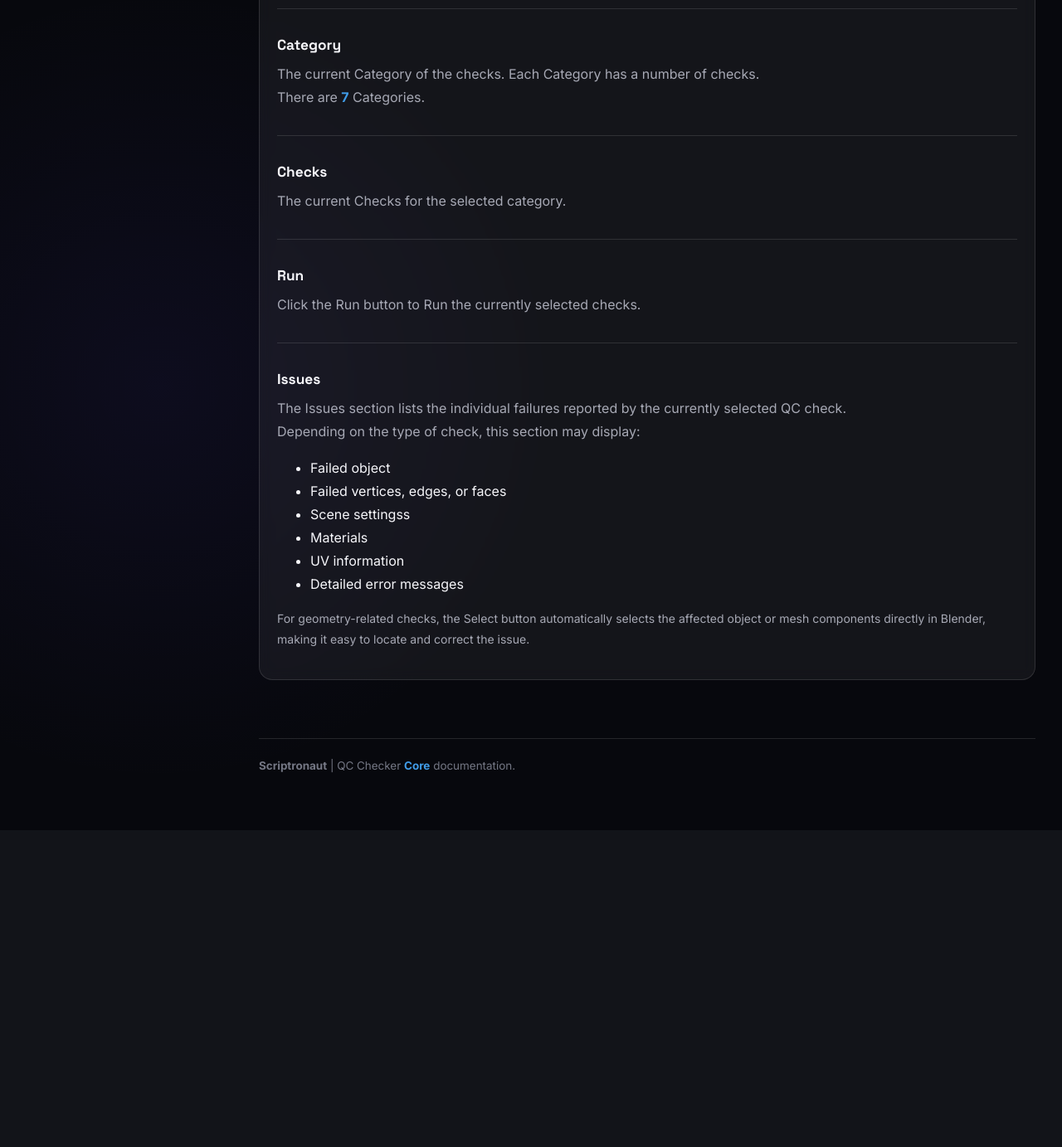
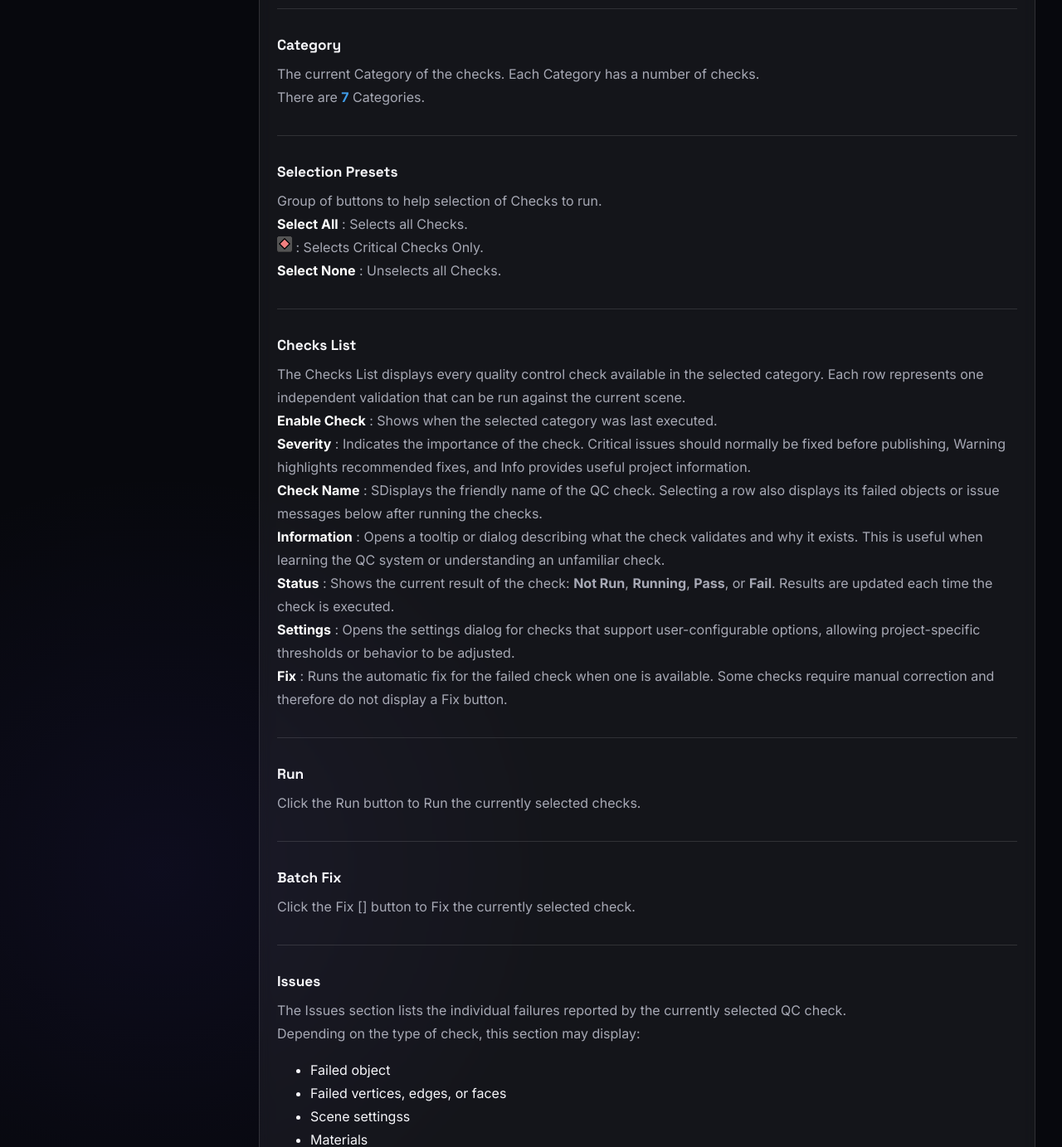
Before and after one commit to scotthomson-naut/qc, a Python web app: template documentation/template/panel.html in a window 1280 px wide. Shown: the part 1675-3058 px from the top of the page at 83% size. Before the commit the page ends 2606 px from the top, so only its background shows below. Run offline with Jinja, Linux system fonts and the light colour scheme; the template is opened without the code that fills it, so the values that code supplies are empty.

Commit message:
renamed images to a standard

```diff
--- a/documentation/template/panel.html
+++ b/documentation/template/panel.html
@@ -40,8 +40,10 @@
                 </p>
 
                 <section class="card">
-                    <img src="assets/images/panel_open.png" alt="Scriptronaut"></a>
+                    <img src="assets/images/qc_checks_panel.png" alt="Scriptronaut"></a>
+
                     <hr>
+
                     <h3>Mode</h3>
                     <p>
                         The Mode buttons switch between the two primary views of the QC Checker.<br>
@@ -51,7 +53,9 @@
                         one or more QC checks, making it easier to inspect and fix
                         problems object-by-object. (see below)
                     </p>
+
                     <hr>
+
                     <h3>Status</h3>
                     <p>
                         The Status section summarizes the current state of the QC run.<br>
@@ -60,7 +64,9 @@
                         the last QC run. If changes are detected, it is recommended to
                         run the checks again before relying on previous results.
                     </p>
+
                     <hr>
+
                     <h3>Severity Summary</h3>
                     <p>
                         The Severity Summary provides an overview of the current
@@ -75,24 +81,82 @@
                         <b class="doc-info">Info</b> : Number of informational messages that do
                         not represent errors.<br>
                     </p>
+
                     <hr>
+
                     <h3>Category</h3>
                     <p>
                         The current Category of the checks.
                         Each Category has a number of checks.<br>
                         There are <b class="hilite-core">7</b> Categories.
                     </p>
+
                     <hr>
-                    <h3>Checks</h3>
+
+                    <h3>Selection Presets</h3>
                     <p>
-                        The current Checks for the selected category.
+                        Group of buttons to help selection of Checks to run.<br>
+                        <b class="doc-item">Select All</b> : Selects all Checks.<br>
+                        <b class="doc-item"><img src="assets/images/qc_checks_btn_select_critical.png" alt="Scriptronaut"></a></b> : Selects Critical Checks Only.<br>
+                        <b class="doc-item">Select None</b> : Unselects all Checks.<br>
                     </p>
+
+
                     <hr>
+
+                    <h3>Checks List</h3>
+                    <p>
+                        The Checks List displays every quality control check available
+                        in the selected category. Each row represents one independent
+                        validation that can be run against the current scene.<br>
+
+                        <b class="doc-item">Enable Check</b> : Shows when the selected
+                        category was last executed.<br>
+
+                        <b class="doc-item">Severity</b> : Indicates the importance of
+                        the check. Critical issues should normally be fixed before
+                        publishing, Warning highlights recommended fixes, and Info
+                        provides useful project information.<br>
+
+                        <b class="doc-item">Check Name</b> : SDisplays the friendly name
+                        of the QC check. Selecting a row also displays its failed objects
+                        or issue messages below after running the checks.<br>
+
+                        <b class="doc-item">Information</b> : Opens a tooltip or dialog
+                        describing what the check validates and why it exists. This is
+                        useful when learning the QC system or understanding an unfamiliar
+                        check.<br>
+
+                        <b class="doc-item">Status</b> : Shows the current result of the check:
+                        <b>Not Run</b>, <b>Running</b>, <b>Pass</b>, or <b>Fail</b>.
+                        Results are updated each time the check is executed.<br>
+
+                        <b class="doc-item">Settings</b> : Opens the settings dialog for
+                        checks that support user-configurable options, allowing
+                        project-specific thresholds or behavior to be adjusted.<br>
+
+                        <b class="doc-item">Fix</b> : Runs the automatic fix for the
+                        failed check when one is available. Some checks require manual
+                        correction and therefore do not display a Fix button.<br>
+
+                    </p>
+
+                    <hr>
+
                     <h3>Run</h3>
                     <p>
                         Click the Run button to Run the currently selected checks.
                     </p>
+
                     <hr>
+
+                    <h3>Batch Fix</h3>
+                    <p>
+                        Click the Fix [] button to Fix the currently selected check.
+                    </p>
+
+                    <hr>
+
                     <h3>Issues</h3>
                     <p>
                         The Issues section lists the individual failures reported
```
Also changed, not shown: documentation/template/assets/images/qc_checks_btn_select_critical.png (added), documentation/template/assets/images/qc_checks_panel.png (renamed from documentation/template/assets/images/panel_open.png).
